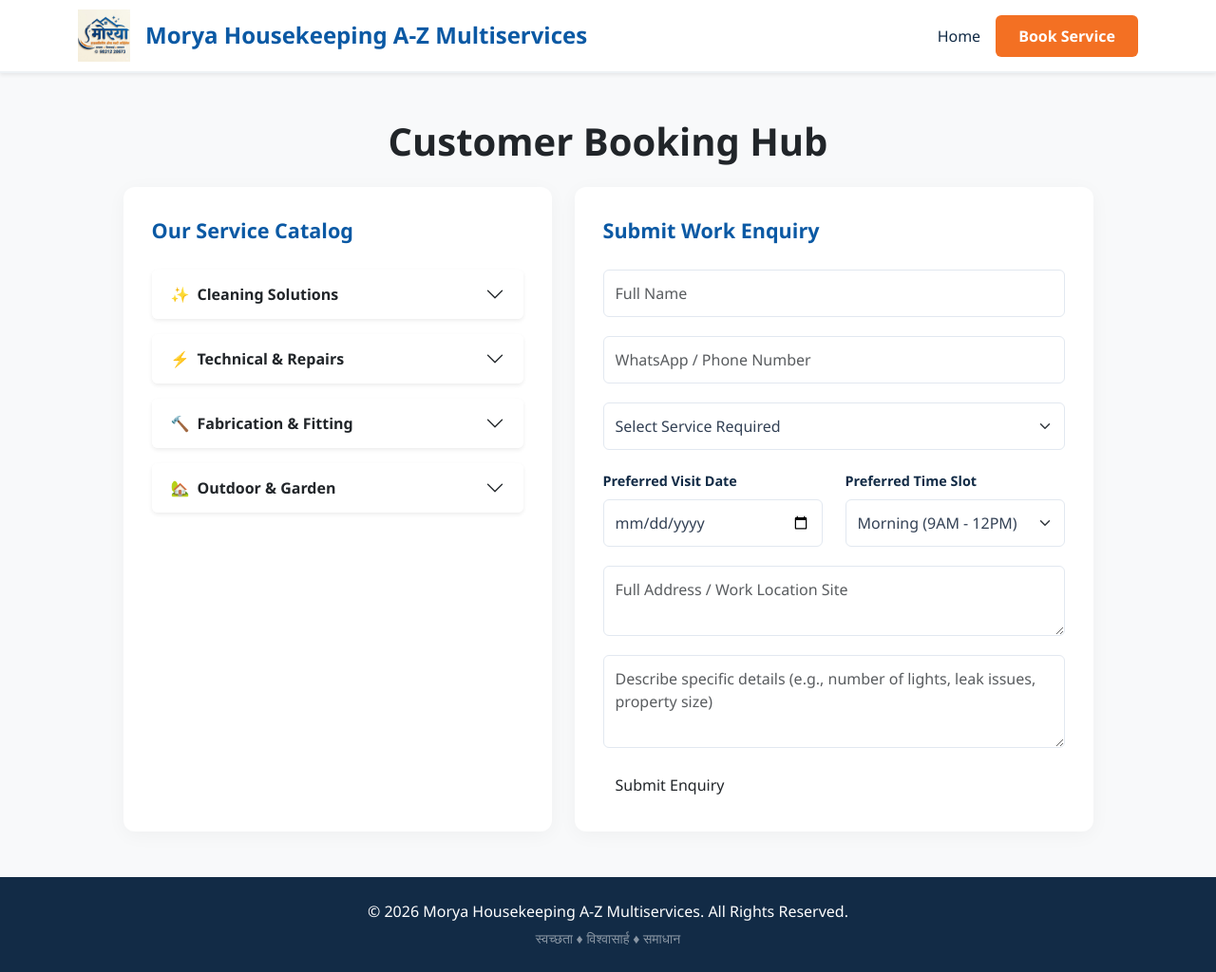
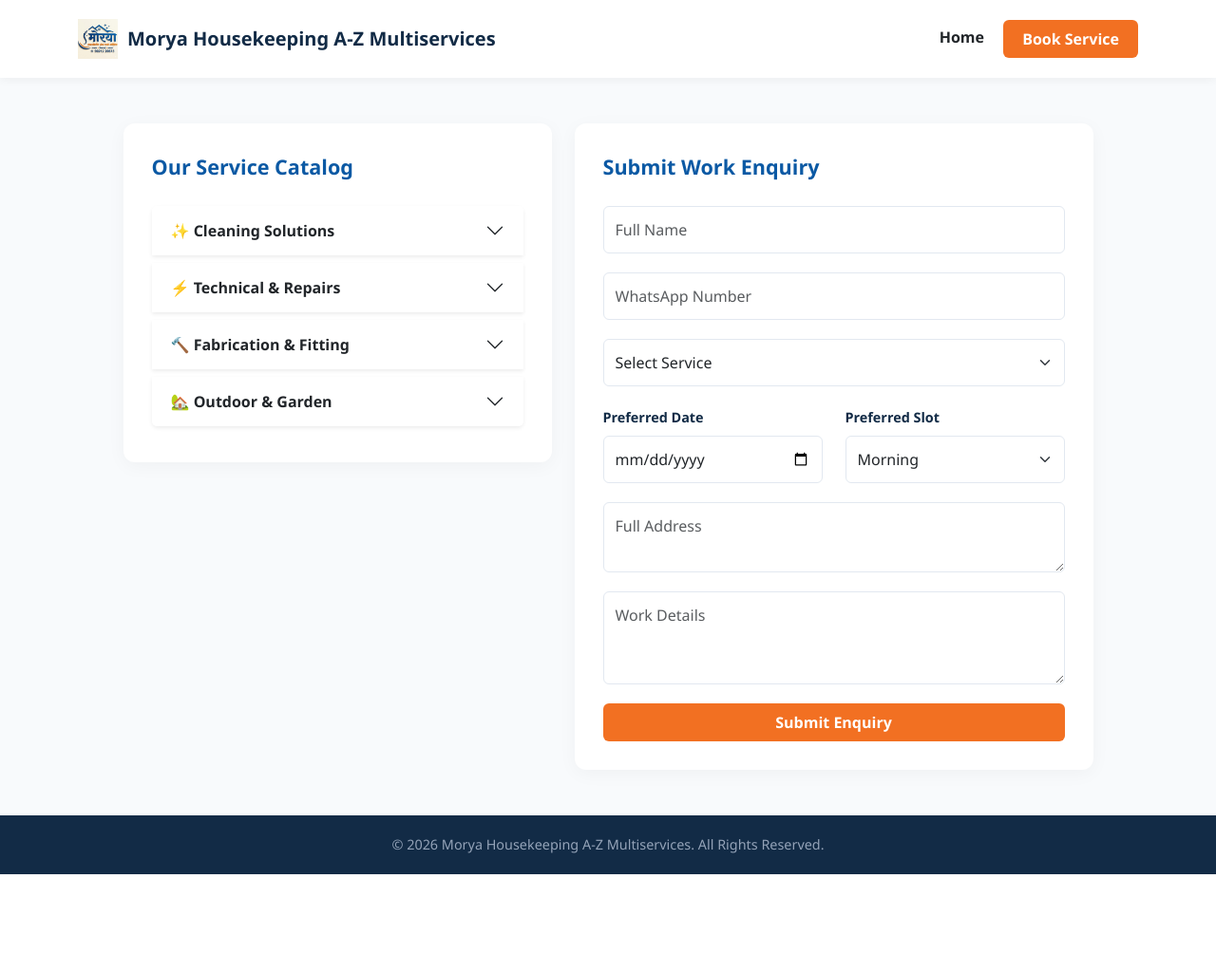
Before and after one commit to Aaryaps003/Morya-A-Z, a Django app: page /enquiry/ in a window 1280 px wide. Shown: the whole page at 95% size. After the commit the page ends 921 px from the top, so only its background shows below. Run offline with Django 5.2, Linux system fonts and the light colour scheme.

Commit message:
Initial commit: Core Django setup with WhatsApp MacroDroid Gateway

```diff
--- a/bookings/templates/bookings/base.html
+++ b/bookings/templates/bookings/base.html
@@ -5,55 +5,36 @@
     <meta charset="UTF-8">
     <meta name="viewport" content="width=device-width, initial-scale=1.0">
     <title>Morya Housekeeping A-Z Multiservices</title>
-    <!-- Bootstrap CSS -->
-    <link href="https://cdn.jsdelivr.net/npm/bootstrap@5.3.0/dist/css/bootstrap.min.css" rel="stylesheet">
-    <!-- FontAwesome for clean icons -->
-    <link href="https://cdnjs.cloudflare.com/ajax/libs/font-awesome/6.4.0/css/all.min.css" rel="stylesheet">
+    <link href="https://cdn.jsdelivr.net/npm/bootstrap@5.3.2/dist/css/bootstrap.min.css" rel="stylesheet">
+    <link href="https://cdnjs.cloudflare.com/ajax/libs/font-awesome/6.4.2/css/all.min.css" rel="stylesheet">
     <style>
-        :root {
-            --brand-blue: #0b59a4;
-            --brand-orange: #f37023;
-            --brand-dark: #122b46;
-        }
-        body { background-color: #f8f9fa; font-family: 'Segoe UI', system-ui, sans-serif; }
-        .brand-navbar { background-color: #ffffff; border-bottom: 2px solid #eef2f5; padding: 10px 0; }
-        .logo-img { height: 55px; object-fit: contain; }
-        .nav-link-custom { color: var(--brand-dark) !important; font-weight: 500; margin-left: 20px; text-decoration: none; transition: color 0.2s; }
-        .nav-link-custom:hover, .nav-link-custom.active { color: var(--brand-blue) !important; font-weight: 700; }
-        .btn-brand { background-color: var(--brand-orange); color: white; border: none; font-weight: 600; padding: 10px 24px; border-radius: 6px; }
-        .btn-brand:hover { background-color: #e05e12; color: white; }
-        .footer-bg { background-color: var(--brand-dark); color: white; }
+        :root { --primary-blue: #0b59a4; --dark-navy: #122b46; --action-orange: #f27022; --light-bg: #f8fafc; }
+        body { font-family: 'Segoe UI', sans-serif; background-color: var(--light-bg); display: flex; flex-direction: column; min-height: 100vh; }
+        .navbar-custom { background-color: #ffffff; box-shadow: 0 2px 10px rgba(0,0,0,0.05); padding: 15px 0; }
+        .brand-text { color: var(--dark-navy); font-weight: 700; font-size: 1.25rem; margin-left: 10px; text-decoration: none; }
+        .btn-action { background-color: var(--action-orange); color: white; font-weight: 600; border-radius: 6px; padding: 8px 20px; border: none; }
+        .btn-action:hover { background-color: #d95e14; color: white; }
+        main { flex: 1; }
+        footer { background-color: var(--dark-navy); color: #94a3b8; padding: 20px 0; font-size: 0.9rem; }
     </style>
 </head>
 <body>
-
-    <!-- Top Header Navigation -->
-    <header class="brand-navbar shadow-sm sticky-top">
-        <div class="container d-flex justify-content-between align-items-center">
-            <div class="d-flex align-items-center">
-                <img src="{% static 'bookings/logo.jpg' %}" alt="Morya Logo" class="logo-img me-3">
-                <span class="h4 mb-0 fw-bold d-none d-md-inline" style="color: var(--brand-blue);">Morya Housekeeping A-Z Multiservices</span>
+    <nav class="navbar navbar-expand-lg navbar-custom">
+        <div class="container">
+            <a class="navbar-brand d-flex align-items-center" href="{% url 'home' %}">
+                <img src="{% static 'bookings/logo.jpg' %}" alt="Morya Logo" style="height: 42px; width: auto;">
+                <span class="brand-text">Morya Housekeeping A-Z Multiservices</span>
+            </a>
+            <div class="ms-auto">
+                <a class="nav-link d-inline-block me-3 fw-semibold text-dark" href="{% url 'home' %}">Home</a>
+                <a class="btn btn-action" href="{% url 'enquiry' %}">Book Service</a>
             </div>
-            <nav class="d-flex align-items-center">
-                <a href="{% url 'home' %}" class="nav-link-custom">Home</a>
-                <a href="{% url 'enquiry' %}" class="btn btn-brand ms-3">Book Service</a>
-            </nav>
         </div>
-    </header>
-
-    <!-- Content Block Placeholder (Unit 2 Template Inheritance) -->
-    {% block content %}
-    {% endblock %}
-
-    <!-- Footer Segment -->
-    <footer class="footer-bg py-4 mt-5 text-center">
-        <div class="container">
-            <p class="mb-1">© 2026 Morya Housekeeping A-Z Multiservices. All Rights Reserved.</p>
-            <small class="text-white-50">स्वच्छता ♦ विश्वासार्ह ♦ समाधान</small>
-        </div>
+    </nav>
+    <main>{% block content %}{% endblock %}</main>
+    <footer class="text-center">
+        <div class="container"><p class="mb-0">© 2026 Morya Housekeeping A-Z Multiservices. All Rights Reserved.</p></div>
     </footer>
-
-    <!-- Bootstrap JS Bundle -->
-    <script src="https://cdn.jsdelivr.net/npm/bootstrap@5.3.0/dist/js/bootstrap.bundle.min.js"></script>
+    <script src="https://cdn.jsdelivr.net/npm/bootstrap@5.3.2/dist/js/bootstrap.bundle.min.js"></script>
 </body>
 </html>
--- a/bookings/templates/bookings/enquiry.html
+++ b/bookings/templates/bookings/enquiry.html
@@ -1,38 +1,27 @@
 {% extends 'bookings/base.html' %}
-
 {% block content %}
 <style>
-    .card-panel { background: #ffffff; border: none; border-radius: 12px; box-shadow: 0 4px 20px rgba(0, 0, 0, 0.04); padding: 30px; height: 100%; }
+    .card-panel { background: #ffffff; border-radius: 12px; box-shadow: 0 4px 20px rgba(0, 0, 0, 0.04); padding: 30px; }
     .panel-heading { color: #0b59a4; font-weight: 700; font-size: 1.35rem; margin-bottom: 25px; }
-    .form-control-custom { background-color: #ffffff; border: 1px solid #e2e8f0; border-radius: 6px; padding: 12px; margin-bottom: 20px; color: #334155; }
-    .form-control-custom:focus { border-color: #0b59a4; box-shadow: 0 0 0 3px rgba(11, 89, 164, 0.15); }
-    .accordion-button:not(.collapsed) { background-color: rgba(11, 89, 164, 0.08) !important; color: #0b59a4 !important; }
+    .form-control-custom { border: 1px solid #e2e8f0; border-radius: 6px; padding: 12px; margin-bottom: 20px; }
     .form-label-custom { font-weight: 600; color: #122b46; margin-bottom: 8px; font-size: 0.9rem; }
 </style>
-
 <div class="container my-5">
-    <h1 class="text-center fw-bold mb-4 text-dark">Customer Booking Hub</h1>
     <div class="row g-4 justify-content-center">
-
-        <!-- Left Side: Accordion Catalog -->
         <div class="col-lg-5">
             <div class="card-panel">
                 <div class="panel-heading">Our Service Catalog</div>
-                <div class="accordion accordion-flush" id="servicesAccordion">
+                <div class="accordion" id="servicesAccordion">
                     {% for cat in categories %}
-                    <div class="accordion-item border-0 mb-3 rounded shadow-sm">
+                    <div class="accordion-item mb-2 border-0 shadow-sm">
                         <h2 class="accordion-header">
-                            <button class="accordion-button collapsed fw-bold rounded text-dark" type="button" data-bs-toggle="collapse" data-bs-target="#flush-{{ forloop.counter }}">
-                                <span class="me-2">{{ cat.icon }}</span> {{ cat.name }}
+                            <button class="accordion-button collapsed fw-bold" type="button" data-bs-toggle="collapse" data-bs-target="#flush-{{ forloop.counter }}">
+                                {{ cat.icon }} {{ cat.name }}
                             </button>
                         </h2>
                         <div id="flush-{{ forloop.counter }}" class="accordion-collapse collapse" data-bs-parent="#servicesAccordion">
-                            <div class="accordion-body bg-white py-2">
-                                <ul class="list-group list-group-flush">
-                                    {% for item in cat.items %}
-                                    <li class="list-group-item small text-muted border-0 py-2">✔ {{ item }}</li>
-                                    {% endfor %}
-                                </ul>
+                            <div class="accordion-body">
+                                {% for item in cat.items %}<div class="py-1 small text-muted">✔ {{ item }}</div>{% endfor %}
                             </div>
                         </div>
                     </div>
@@ -40,61 +29,38 @@
                 </div>
             </div>
         </div>
-
-        <!-- Right Side: Clean Input Form Container -->
         <div class="col-lg-6">
             <div class="card-panel">
                 <div class="panel-heading">Submit Work Enquiry</div>
-
-                <!-- Display Alert Messages -->
-                {% if messages %}
-                    {% for message in messages %}
-                        <div class="alert {% if message.tags == 'error' %}alert-danger{% else %}alert-success{% endif %} alert-dismissible fade show" role="alert">
-                            <i class="fas {% if message.tags == 'error' %}fa-exclamation-triangle{% else %}fa-check-circle{% endif %} me-2"></i> {{ message }}
-                            <button type="button" class="btn-close" data-bs-dismiss="alert" aria-label="Close"></button>
-                        </div>
-                    {% endfor %}
-                {% endif %}
-
-                <!-- Operational POST Delivery Endpoint -->
+                {% if messages %}{% for msg in messages %}<div class="alert alert-success">{{ msg }}</div>{% endfor %}{% endif %}
                 <form action="{% url 'enquiry' %}" method="POST">
                     {% csrf_token %}
-
                     <input type="text" name="full_name" class="form-control form-control-custom" placeholder="Full Name" required>
-
-                    <input type="tel" name="phone_number" class="form-control form-control-custom" placeholder="WhatsApp / Phone Number" required>
-
+                    <input type="tel" name="phone_number" class="form-control form-control-custom" placeholder="WhatsApp Number" required>
                     <select name="service_required" class="form-select form-control-custom" required>
-                        <option value="" disabled selected>Select Service Required</option>
-                        {% for service in all_services %}
-                        <option value="{{ service }}">{{ service }}</option>
-                        {% endfor %}
+                        <option value="" disabled selected>Select Service</option>
+                        {% for service in all_services %}<option value="{{ service }}">{{ service }}</option>{% endfor %}
                     </select>
-
                     <div class="row">
                         <div class="col-md-6">
-                            <label class="form-label-custom">Preferred Visit Date</label>
+                            <label class="form-label-custom">Preferred Date</label>
                             <input type="date" name="preferred_date" class="form-control form-control-custom" required>
                         </div>
                         <div class="col-md-6">
-                            <label class="form-label-custom">Preferred Time Slot</label>
+                            <label class="form-label-custom">Preferred Slot</label>
                             <select name="preferred_slot" class="form-select form-control-custom" required>
-                                <option value="morning">Morning (9AM - 12PM)</option>
-                                <option value="afternoon">Afternoon (12PM - 4PM)</option>
-                                <option value="evening">Evening (4PM - 7PM)</option>
+                                <option value="morning">Morning</option>
+                                <option value="afternoon">Afternoon</option>
+                                <option value="evening">Evening</option>
                             </select>
                         </div>
                     </div>
-
-                    <textarea name="address" class="form-control form-control-custom" rows="2" placeholder="Full Address / Work Location Site" required></textarea>
-
-                    <textarea name="work_description" class="form-control form-control-custom" rows="3" placeholder="Describe specific details (e.g., number of lights, leak issues, property size)" required></textarea>
-
-                    <button type="submit" class="btn btn-action">Submit Enquiry</button>
+                    <textarea name="address" class="form-control form-control-custom" rows="2" placeholder="Full Address" required></textarea>
+                    <textarea name="work_description" class="form-control form-control-custom" rows="3" placeholder="Work Details" required></textarea>
+                    <button type="submit" class="btn btn-action w-100">Submit Enquiry</button>
                 </form>
             </div>
         </div>
-
     </div>
 </div>
 {% endblock %}
--- a/bookings/views.py
+++ b/bookings/views.py
@@ -2,7 +2,6 @@ from django.shortcuts import render, redirect
 from django.contrib import messages
 import requests
 import threading
-
 from .forms import InquiryForm
 
 def get_shared_context():
@@ -22,17 +21,35 @@ def get_shared_context():
     }
 
 def _async_whatsapp_gateway_worker(inquiry_data):
-    """Placeholder gateway thread worker until MacroDroid integration is configured"""
-    ANDROID_GATEWAY_URL = "https://trigger.macrodroid.com/YOUR_UNIQUE_DEVICE_ID/morya-alert"
+    # The exact unique URL generated on the client's phone
+    ANDROID_GATEWAY_URL = "https://trigger.macrodroid.com/087923f4-3b14-474b-9290-ee5979e988de/morya-alert"
+
     try:
-        # Structured payload distribution
+        # Professional WhatsApp Template with customer service sign-off
+        professional_message = (
+            f"🚨 *New Service Booking* 🚨\n\n"
+            f"👤 *Customer:* {inquiry_data['full_name']}\n"
+            f"📞 *Phone:* {inquiry_data['phone_number']}\n"
+            f"🛠️ *Service:* {inquiry_data['service_required']}\n\n"
+            f"📅 *Date:* {inquiry_data['preferred_date']}\n"
+            f"🕒 *Slot:* {inquiry_data['preferred_slot']}\n\n"
+            f"📍 *Address:*\n{inquiry_data['address']}\n\n"
+            f"📝 *Details:*\n{inquiry_data['work_description']}\n\n"
+            f"🙏 *Thank you for choosing Morya Housekeeping!*\n"
+            f"👨‍💼 _Our representative will get in touch with you shortly._"
+        )
+
+        # Keys MUST match the Local Variables you created in the MacroDroid app
         payload = {
-            "customer_phone": inquiry_data['phone_number'],
-            "message_content": f"🔔 New Inquiry: {inquiry_data['full_name']} wants {inquiry_data['service_required']}"
+            "phone_number_var": inquiry_data['phone_number'],
+            "message_content": professional_message
         }
-        requests.post(ANDROID_GATEWAY_URL, json=payload, timeout=4)
-    except Exception:
-        pass # Silently proceed locally until device hooks are turned on
+
+        # 'params' automatically URL-encodes the emojis and line-breaks for MacroDroid!
+        requests.get(ANDROID_GATEWAY_URL, params=payload, timeout=4)
+
+    except Exception as e:
+        print(f"Webhook delivery failed: {e}")
 
 def homepage(request):
     return render(request, 'bookings/home.html')
@@ -41,13 +58,28 @@ def enquiry_page(request):
     if request.method == 'POST':
         form = InquiryForm(request.POST)
         if form.is_valid():
-            # CRITICAL SAVE ROUTE: Commits entry row safely to SQLite
+            # Save the inquiry to the Django database
             inquiry_instance = form.save()
 
-            # Map plain data vectors safely for the background worker thread payload
+            # --- PHONE NUMBER CLEANING ENGINE ---
+            # 1. Remove any accidental spaces the user typed
+            raw_phone = inquiry_instance.phone_number.strip().replace(" ", "")
+
+            # 2. Smart check to append the Indian country code if missing
+            if len(raw_phone) == 10 and raw_phone.isdigit():
+                clean_phone = f"+91{raw_phone}"
+            elif raw_phone.startswith("91") and len(raw_phone) == 12:
+                clean_phone = f"+{raw_phone}"
+            elif not raw_phone.startswith("+"):
+                clean_phone = f"+91{raw_phone}"
+            else:
+                clean_phone = raw_phone
+            # ------------------------------------
+
+            # Package the data safely for the WhatsApp background task
             inquiry_data = {
                 'full_name': inquiry_instance.full_name,
-                'phone_number': inquiry_instance.phone_number,
+                'phone_number': clean_phone, # Sending the cleaned number!
                 'service_required': inquiry_instance.service_required,
                 'preferred_date': str(inquiry_instance.preferred_date),
                 'preferred_slot': inquiry_instance.get_preferred_slot_display(),
@@ -55,18 +87,14 @@ def enquiry_page(request):
                 'work_description': inquiry_instance.work_description
             }
 
-            threading.Thread(
-                target=_async_whatsapp_gateway_worker,
-                args=(inquiry_data,),
-                daemon=True
-            ).start()
+            # Trigger the WhatsApp alert on a separate thread so the website doesn't freeze
+            threading.Thread(target=_async_whatsapp_gateway_worker, args=(inquiry_data,), daemon=True).start()
 
             messages.success(request, "Thank you! Your booking enquiry has been recorded. Our team will contact you shortly.")
             return redirect('enquiry')
         else:
-            # DIAGNOSTIC SAFETY: Outputs any mapping failures straight to your terminal window
-            print("❌ FORM DATA VALIDATION FAILED! Errors encountered:", form.errors)
-            messages.error(request, "There was an error processing your form data. Please check terminal outputs.")
+            print("❌ Validation Mismatch:", form.errors)
+            messages.error(request, "Error processing submission parameters.")
     else:
         form = InquiryForm()
 
--- a/core/urls.py
+++ b/core/urls.py
@@ -1,7 +1,12 @@
 from django.contrib import admin
 from django.urls import path, include
+from django.conf import settings
+from django.conf.urls.static import static
 
 urlpatterns = [
     path('admin/', admin.site.urls),
-    path('', include('bookings.urls')), # This forwards empty routes to our app's urls.py
+    path('', include('bookings.urls')),
 ]
+
+if settings.DEBUG:
+    urlpatterns += static(settings.STATIC_URL, document_root=settings.STATIC_ROOT)
```
Also changed, not shown: core/settings.py (+7 -24 lines), db.sqlite3, 1 other file.
